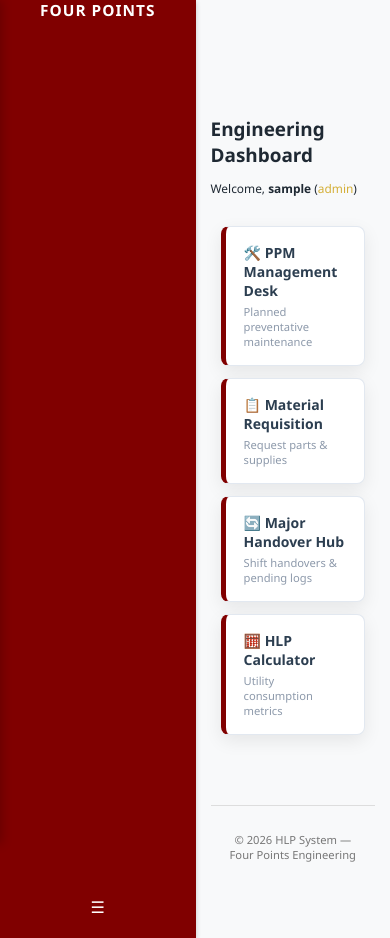
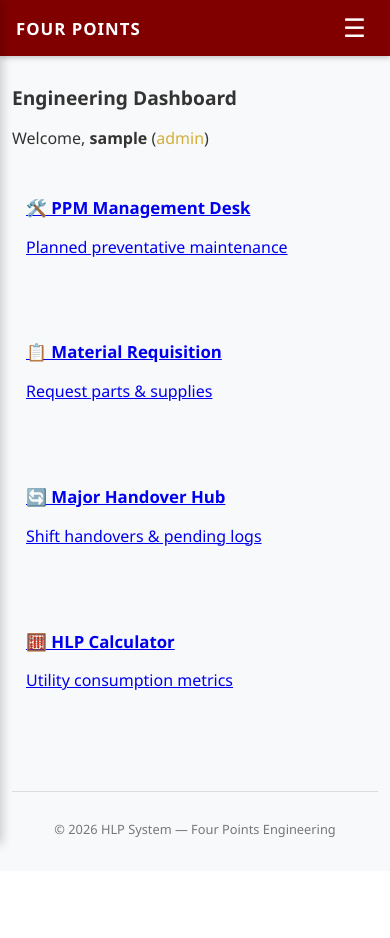
Before and after one commit to bitnet2025-web/HLP_System, a Flask app: page /dashboard in a window 390 px wide. After the commit the page ends 849 px from the top, so only its background shows below. Run offline with Flask 3, Linux system fonts and the light colour scheme; a user stored in the database is signed in; data comes from the database, SQL or seed files in the repository.

Commit message:
Centralize all responsive CSS into layout.html

```diff
--- a/templates/dashboard.html
+++ b/templates/dashboard.html
@@ -3,7 +3,6 @@
 
 <div class="page-title">
   <h2>Engineering Dashboard</h2>
-  {# Displays the current user and their role #}
   <p>Welcome, <strong>{{ user|default(session.user if session else '') }}</strong> (<span style="color: var(--gold);">{{ role|default(session.role if session else '') }}</span>)</p>
 </div>
 
@@ -16,25 +15,21 @@
   </a>
   {% endif %}
 
-  {# Asset Maintenance & PPM Desk #}
   <a href="{{ url_for('ppm_hub') }}" class="dash-card ppm">
     <h3>🛠️ PPM Management Desk</h3>
     <p>Planned preventative maintenance</p>
   </a>
 
-  {# Logistics & Material Requisitions #}
   <a href="{{ url_for('material_requisition') }}" class="dash-card requisitions">
     <h3>📋 Material Requisition</h3>
     <p>Request parts & supplies</p>
   </a>
 
-  {# Operations & Handover Hub #}
   <a href="{{ url_for('handover_hub') }}" class="dash-card handover">
     <h3>🔄 Major Handover Hub</h3>
     <p>Shift handovers & pending logs</p>
   </a>
 
-  {# HLP Tools & Unified Records #}
   <a href="{{ url_for('hlp_calculator') }}" class="dash-card calculator">
     <h3>🧮 HLP Calculator</h3>
     <p>Utility consumption metrics</p>
@@ -42,48 +37,4 @@
 
 </div>
 
-<style>
-    /* Card Styles */
-    .dashboard-grid {
-        display: grid;
-        grid-template-columns: repeat(auto-fill, minmax(240px, 1fr));
-        gap: 20px;
-        margin-top: 20px;
-    }
-
-    /* All dashboard cards styled uniformly with the maroon left-accent border */
-    .dash-card {
-        background-color: #fff;
-        border: 1px solid #e2e8f0;
-        border-left: 5px solid var(--maroon);
-        border-radius: 8px;
-        padding: 20px;
-        text-decoration: none;
-        color: var(--navy);
-        transition: transform 0.2s, box-shadow 0.2s, border-color 0.2s;
-        display: flex;
-        flex-direction: column;
-        justify-content: space-between;
-    }
-
-    .dash-card:hover {
-        transform: translateY(-3px);
-        box-shadow: 0 4px 12px rgba(0,0,0,0.08);
-        border-color: var(--gold);
-        border-left-color: var(--gold);
-    }
-
-    .dash-card h3 {
-        margin: 0 0 8px 0;
-        font-size: 1.1em;
-        color: var(--navy);
-    }
-
-    .dash-card p {
-        margin: 0;
-        font-size: 0.85em;
-        color: #718096;
-    }
-</style>
-
 {% endblock %}
--- a/templates/layout.html
+++ b/templates/layout.html
@@ -5,7 +5,7 @@
     <meta name="viewport" content="width=device-width, initial-scale=1.0, maximum-scale=1.0, user-scalable=no">
     <title>Four Points — HLP System</title>
 
-    <!-- PWA & Mobile App Settings -->
+    <!-- PWA Settings -->
     <link rel="manifest" href="/manifest.json">
     <link rel="icon" type="image/png" href="https://storage.googleapis.com/hlp-images/HLP-Icon.png">
     <link rel="apple-touch-icon" href="https://storage.googleapis.com/hlp-images/HLP-Icon.png">
@@ -17,9 +17,10 @@
     <meta name="apple-mobile-web-app-title" content="HLP System">
     <meta name="application-name" content="HLP System">
 
-    <link rel="stylesheet" href="{{ url_for('static', filename='styles.css') }}?v=5">
-
     <style>
+        /* ==========================================================================
+           1. CORE SYSTEM VARIABLES & DESKTOP STYLES
+           ========================================================================== */
         :root {
             --maroon: #800000;
             --gold: #d4af37;
@@ -29,49 +30,25 @@
             --sidebar-width: 260px;
         }
 
-        body {
+        *, *:before, *:after {
+            box-sizing: border-box;
+        }
+
+        html, body {
             margin: 0;
             padding: 0;
             font-family: 'Segoe UI', system-ui, -apple-system, sans-serif;
             background: var(--light-bg);
-            display: flex;
+            color: #333;
             min-height: 100vh;
+            width: 100%;
         }
 
-        /* --- MOBILE TOP NAVIGATION BAR --- */
-        .mobile-header {
-            display: none;
-            position: fixed;
-            top: 0;
-            left: 0;
-            right: 0;
-            height: 56px;
-            background: var(--maroon);
-            color: white;
-            align-items: center;
-            justify-content: space-between;
-            padding: 0 16px;
-            z-index: 1001;
-            box-shadow: 0 2px 5px rgba(0,0,0,0.2);
+        body {
+            display: flex;
         }
 
-        .mobile-header h3 {
-            margin: 0;
-            font-size: 1.1rem;
-            color: white;
-            letter-spacing: 1px;
-        }
-
-        .menu-toggle-btn {
-            background: none;
-            border: none;
-            color: white;
-            font-size: 1.6rem;
-            cursor: pointer;
-            padding: 4px 8px;
-        }
-
-        /* --- SIDEBAR NAV STYLING --- */
+        /* --- DESKTOP SIDEBAR --- */
         .app-sidebar {
             width: var(--sidebar-width);
             background: var(--dark-bg);
@@ -132,6 +109,17 @@
             border-left-color: var(--gold);
         }
 
+        .sidebar-search-form { padding: 0 20px 10px 20px; }
+        .sidebar-search-form input {
+            width: 100%;
+            padding: 8px;
+            background: #2c3e50;
+            border: 1px solid #34495e;
+            color: white;
+            border-radius: 4px;
+            font-size: 0.85em;
+        }
+
         .sidebar-user {
             padding: 15px 20px;
             background: rgba(0,0,0,0.2);
@@ -142,72 +130,141 @@
             gap: 8px;
         }
 
-        /* --- MAIN CONTENT AREA --- */
+        /* --- MAIN CONTENT CONTAINER --- */
         .app-main-content {
             margin-left: var(--sidebar-width);
             flex-grow: 1;
             padding: 30px;
-            box-sizing: border-box;
             width: calc(100% - var(--sidebar-width));
+            min-height: 100vh;
         }
 
-        .sidebar-search-form {
-            padding: 0 20px 10px 20px;
-        }
-        .sidebar-search-form input {
-            width: 100%;
-            padding: 8px;
-            background: #2c3e50;
-            border: 1px solid #34495e;
-            color: white;
-            border-radius: 4px;
-            font-size: 0.85em;
-            box-sizing: border-box;
-        }
+        /* Mobile Header & Overlay (Hidden on Desktop) */
+        .mobile-header { display: none; }
+        .sidebar-overlay { display: none; }
 
-        /* Mobile Overlay Backdrop */
-        .sidebar-overlay {
-            display: none;
-            position: fixed;
-            top: 0;
-            left: 0;
-            right: 0;
-            bottom: 0;
-            background: rgba(0, 0, 0, 0.5);
-            z-index: 1001;
-        }
-
-        /* --- RESPONSIVE MOBILE OVERRIDES --- */
+        /* ==========================================================================
+           2. GUARANTEED UNIFIED MOBILE OVERRIDES (Screens <= 768px)
+           ========================================================================== */
         @media screen and (max-width: 768px) {
-            .mobile-header {
-                display: flex;
+            html, body {
+                overflow-x: hidden !important;
+                position: relative;
             }
 
+            /* Top Mobile Navigation Bar */
+            .mobile-header {
+                display: flex !important;
+                position: fixed;
+                top: 0;
+                left: 0;
+                right: 0;
+                height: 56px;
+                background: var(--maroon);
+                color: white;
+                align-items: center;
+                justify-content: space-between;
+                padding: 0 16px;
+                z-index: 1001;
+                box-shadow: 0 2px 5px rgba(0,0,0,0.2);
+            }
+
+            .mobile-header h3 {
+                margin: 0;
+                font-size: 1.05rem;
+                color: white;
+                letter-spacing: 1px;
+            }
+
+            .menu-toggle-btn {
+                background: none;
+                border: none;
+                color: white;
+                font-size: 1.6rem;
+                cursor: pointer;
+                padding: 4px 8px;
+            }
+
+            /* Off-Canvas Slide Drawer Sidebar */
             .app-sidebar {
                 transform: translateX(-100%);
+                top: 0;
+                bottom: 0;
+                width: 270px;
             }
 
             .app-sidebar.active {
                 transform: translateX(0);
             }
 
-            .sidebar-overlay.active {
-                display: block;
+            .sidebar-overlay {
+                display: none;
+                position: fixed;
+                top: 0;
+                left: 0;
+                right: 0;
+                bottom: 0;
+                background: rgba(0, 0, 0, 0.5);
+                z-index: 1001;
             }
 
+            .sidebar-overlay.active {
+                display: block !important;
+            }
+
+            /* Main Content Container Reset */
             .app-main-content {
                 margin-left: 0 !important;
                 width: 100% !important;
-                padding: 70px 15px 20px 15px !important;
+                max-width: 100vw !important;
+                padding: 68px 12px 20px 12px !important;
             }
 
-            /* Responsive Table Containers */
+            /* Global Typography & Number Scaling */
+            h1, .h1 { font-size: 1.35rem !important; }
+            h2, .h2 { font-size: 1.2rem !important; }
+            h3, .h3 { font-size: 1.05rem !important; }
+
+            /* Clamp Oversized Numbers Across Dashboard & Reading Tools */
+            .stat-number, .metric-value, .card-number,
+            [style*="font-size: 2"], [style*="font-size: 3"], [style*="font-size: 2em"], [style*="font-size: 3em"] {
+                font-size: 1.4rem !important;
+                line-height: 1.2 !important;
+            }
+
+            /* Force All Layout Grids into Clean Single Columns */
+            .dashboard-grid, .form-grid, .grid, .row,
+            div[style*="display: grid"],
+            div[style*="display: flex"]:not(.mobile-header):not(.sidebar-user) {
+                display: flex !important;
+                flex-direction: column !important;
+                grid-template-columns: 1fr !important;
+                width: 100% !important;
+                gap: 12px !important;
+            }
+
+            /* Card Containers */
+            .card, .stat-card, .metric-card, .dash-card, .panel {
+                width: 100% !important;
+                margin: 0 0 10px 0 !important;
+                padding: 14px !important;
+            }
+
+            /* Tables Touch Container */
             table {
-                display: block;
-                width: 100%;
-                overflow-x: auto;
-                -webkit-overflow-scrolling: touch;
-                white-space: nowrap;
+                display: block !important;
+                width: 100% !important;
+                overflow-x: auto !important;
+                -webkit-overflow-scrolling: touch !important;
+                white-space: nowrap !important;
+            }
+
+            /* Form Elements (Standard 16px prevents mobile auto-zoom) */
+            input[type="text"], input[type="number"], input[type="date"],
+            input[type="time"], select, textarea {
+                width: 100% !important;
+                font-size: 16px !important;
+                padding: 10px !important;
             }
         }
 
@@ -219,16 +276,16 @@
 </head>
 <body>
 
-    <!-- Mobile Top Navigation Bar -->
+    <!-- Mobile Top Header Bar -->
     <header class="mobile-header">
         <h3>FOUR POINTS</h3>
-        <button class="menu-toggle-btn" id="menuToggleBtn" aria-label="Toggle Menu">☰</button>
+        <button class="menu-toggle-btn" id="menuToggleBtn" aria-label="Toggle Navigation Menu">☰</button>
     </header>
 
-    <!-- Overlay Backdrop for Sidebar -->
+    <!-- Overlay Backdrop for Mobile Menu -->
     <div class="sidebar-overlay" id="sidebarOverlay"></div>
 
-    <!-- Sidebar Navigation Drawer -->
+    <!-- Sidebar Navigation -->
     <aside class="app-sidebar" id="appSidebar">
         <div class="sidebar-brand">
             <h3>FOUR POINTS</h3>
@@ -239,7 +296,7 @@
             <li class="menu-label">Search Archives</li>
             <div class="sidebar-search-form">
                 <form action="{{ url_for('dashboard') }}" method="GET">
-                    <input type="date" name="search_date" onchange="this.form.submit()" title="Choose target historical file tracking date">
+                    <input type="date" name="search_date" onchange="this.form.submit()" title="Choose target date">
                 </form>
             </div>
 
@@ -264,6 +321,7 @@
         </div>
     </aside>
 
+    <!-- Main Dynamic Content Area -->
     <main class="app-main-content">
         {% with messages = get_flashed_messages() %}
             {% if messages %}
@@ -285,7 +343,7 @@
     </main>
 
     <script>
-        // Mobile Navigation Toggle Handling
+        // Drawer Toggle Logic
         const menuToggleBtn = document.getElementById('menuToggleBtn');
         const appSidebar = document.getElementById('appSidebar');
         const sidebarOverlay = document.getElementById('sidebarOverlay');
@@ -300,12 +358,12 @@
             sidebarOverlay.addEventListener('click', toggleSidebar);
         }
 
-        // Service Worker Registration for Native PWA Installation
+        // Service Worker Registration for PWA Installation
         if ('serviceWorker' in navigator) {
             window.addEventListener('load', () => {
                 navigator.serviceWorker.register('/service-worker.js')
-                    .then(reg => console.log('Service Worker registered:', reg.scope))
-                    .catch(err => console.error('Service Worker registration failed:', err));
+                    .then(reg => console.log('PWA Service Worker Active:', reg.scope))
+                    .catch(err => console.error('PWA Registration Error:', err));
             });
         }
     </script>
```
